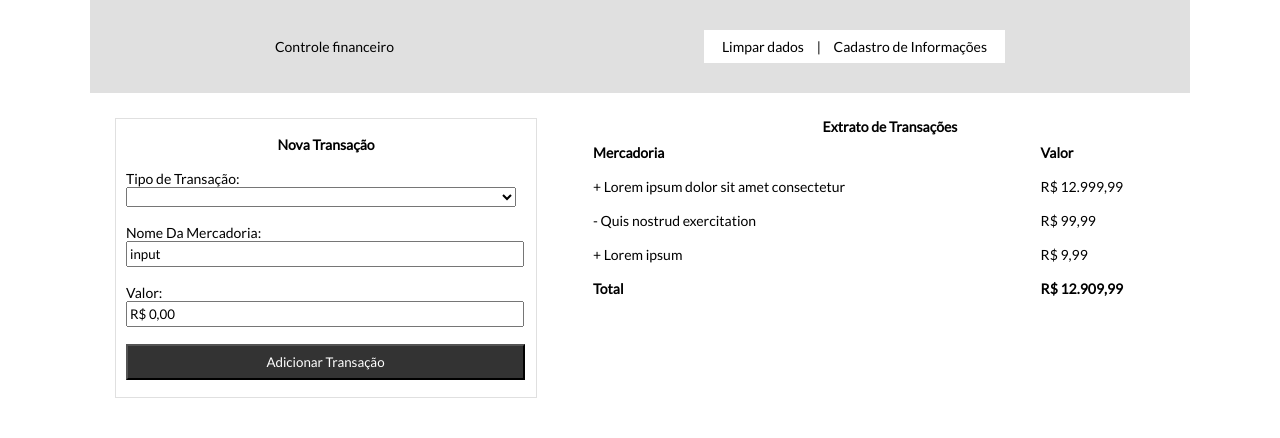
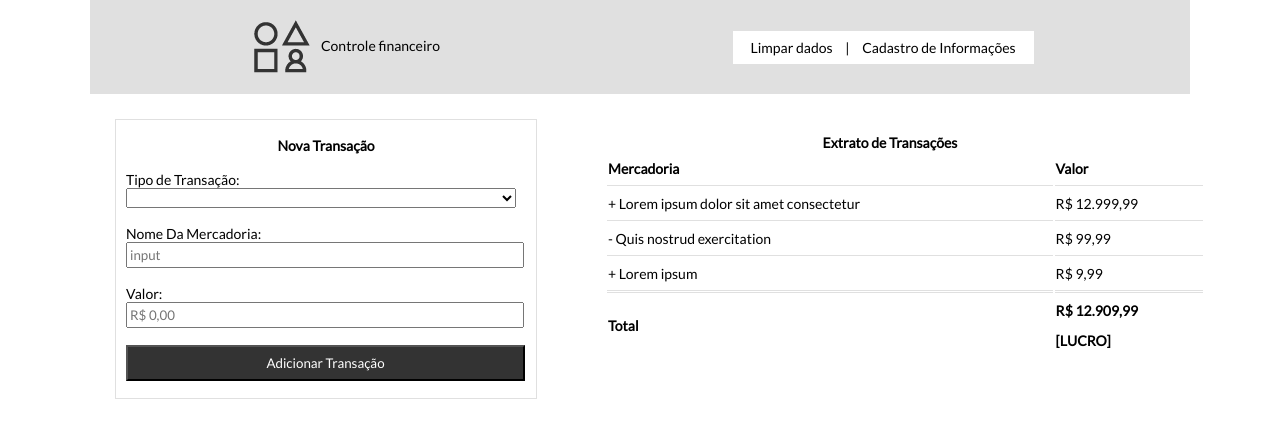
Before and after one commit to LaraGabrielaLopes/projeto-html, a plain HTML site: page index.html in a window 1280 px wide. Drawn offline with Linux system fonts and the light colour scheme.

Commit message:
adição da imagem e alteração das linhas da tabela

```diff
--- a/estilo.css
+++ b/estilo.css
@@ -17,7 +17,7 @@
 
 #cabecalho {
     background-color: #e0e0e0;
-    padding: 30px;
+    padding: 10px;
     display: flex
 }
 
@@ -47,14 +47,35 @@
     text-align: left;
 }
 
+.lista {
+    margin: 15px;
+}
+
 #tabela {
     width: 600px;
     line-height: 30px;
 }
 
+#table {
+    border-color: #e0e0e0;
+  }
+
+  td, th {
+    border-bottom: 1px solid #e0e0e0;
+    border-left: none;
+    border-right: none;
+    border-top: none;
+  }
+
+  tr:nth-last-child(1) {
+    border-bottom: 1px solid #e0e0e0;
+  }
+
+
 .caixa {
     width: 390px;
     height: 20px;
+    border-radius: #dddddd;
 }
 
 .bottom {
@@ -64,3 +85,7 @@
     color: #fff;
     background-color: #333333;
 }
+
+.lucro {
+    display: block;
+}
--- a/index.html
+++ b/index.html
@@ -8,10 +8,13 @@
     </head>
 
     <body id="geral">
-
+        <!--Área do cabeçalho + Menu-->
         <div id="cabecalho">
             <div>
-                <span>Controle financeiro</span>
+                <span>
+                    <img src="imagens/logo.png" alt="logo" style="vertical-align: middle;">
+                    Controle financeiro
+                </span>
             </div>
             <div id="menu">
                 <a href="limpar.html">Limpar dados</a>  |
@@ -19,6 +22,7 @@
             </div>
         </div>
 
+        <!--Área do formulário "Nova Transação"-->
         <form id="form">
             <br>
             <h4 style="text-align: center;">Nova Transação</h4>
@@ -31,22 +35,24 @@
             </select><br><br>
 
             Nome Da Mercadoria: <br>
-            <input type="text" value="input" class="caixa"><br><br>
+            <input type="text" placeholder="input" class="caixa"><br><br>
 
             Valor: <br>
-            <input type="text" value="R$ 0,00" class="caixa"><br><br>
+            <input type="text" placeholder="R$ 0,00" class="caixa"><br><br>
 
             <input type="submit" value="Adicionar Transação" class="bottom">
             <br><br>
         </form>
 
+        <!--Área da lista de transações "Extrato de Transações"-->
         <div id="lista">
+            <div class="lista">
             <h4 style="text-align: center;">Extrato de Transações</h4>
-            <table id="tabela">
-               <tr>
+            <table id="tabela" border="0">
+                <tr>
                     <th>Mercadoria</th>
                     <th>Valor</th>
-               </tr>
+                </tr>
 
                <tr>
                     <td> + Lorem ipsum dolor sit amet consectetur</td>
@@ -59,17 +65,18 @@
                 </tr>
 
                 <tr>
-                    <td> + Lorem ipsum</td>
-                    <td>R$ 9,99</td>
+                    <td style="border-bottom: double #e0e0e0;"> + Lorem ipsum</td>
+                    <td style="border-bottom: double #e0e0e0;">R$ 9,99</td>
                </tr>
 
                <tr>
-                <td><b>Total</b></td>
-                <td><b>R$ 12.909,99</td></b>
+                <td style=" border-bottom: none;"><b>Total</b></td>
+                <td style=" border-bottom: none;"><b>R$ 12.909,99 <span class="lucro">[LUCRO]</span></td></b>
                 </tr>
-
+            </div>
             </table>
         </div>
 
+
     </body>
 </html>
```
Also changed, not shown: imagens/logo.png (added).
